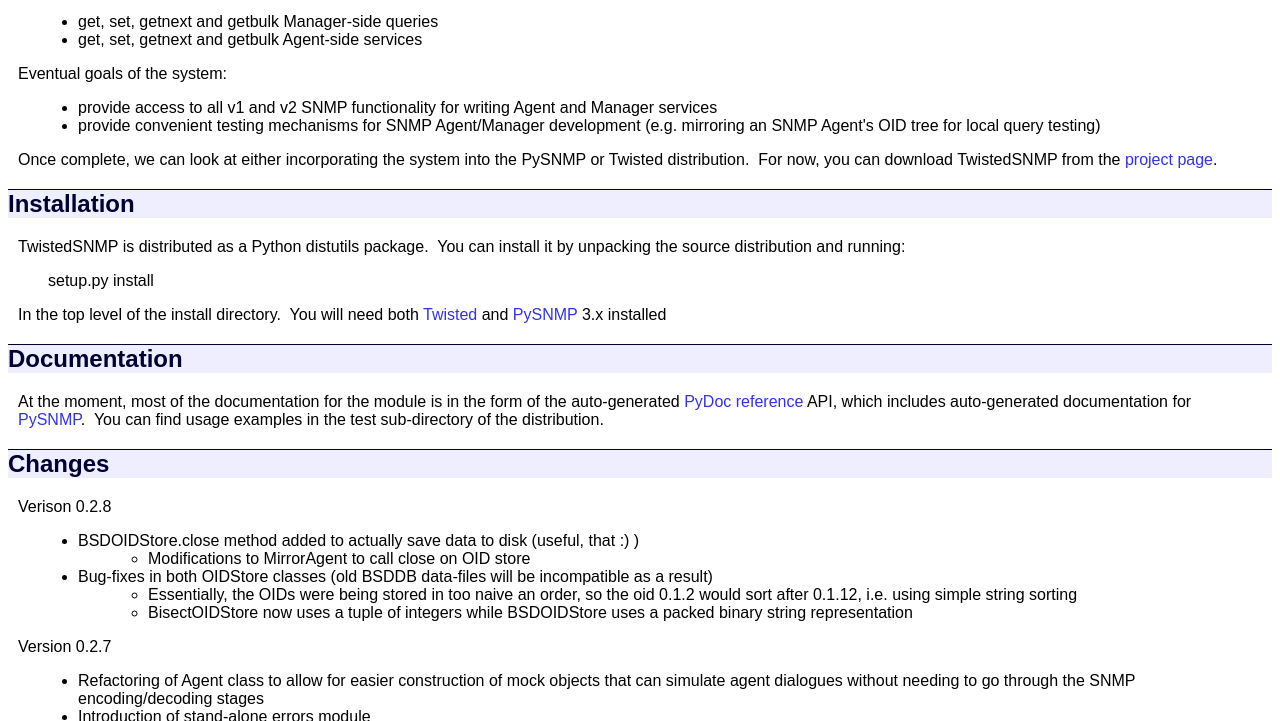
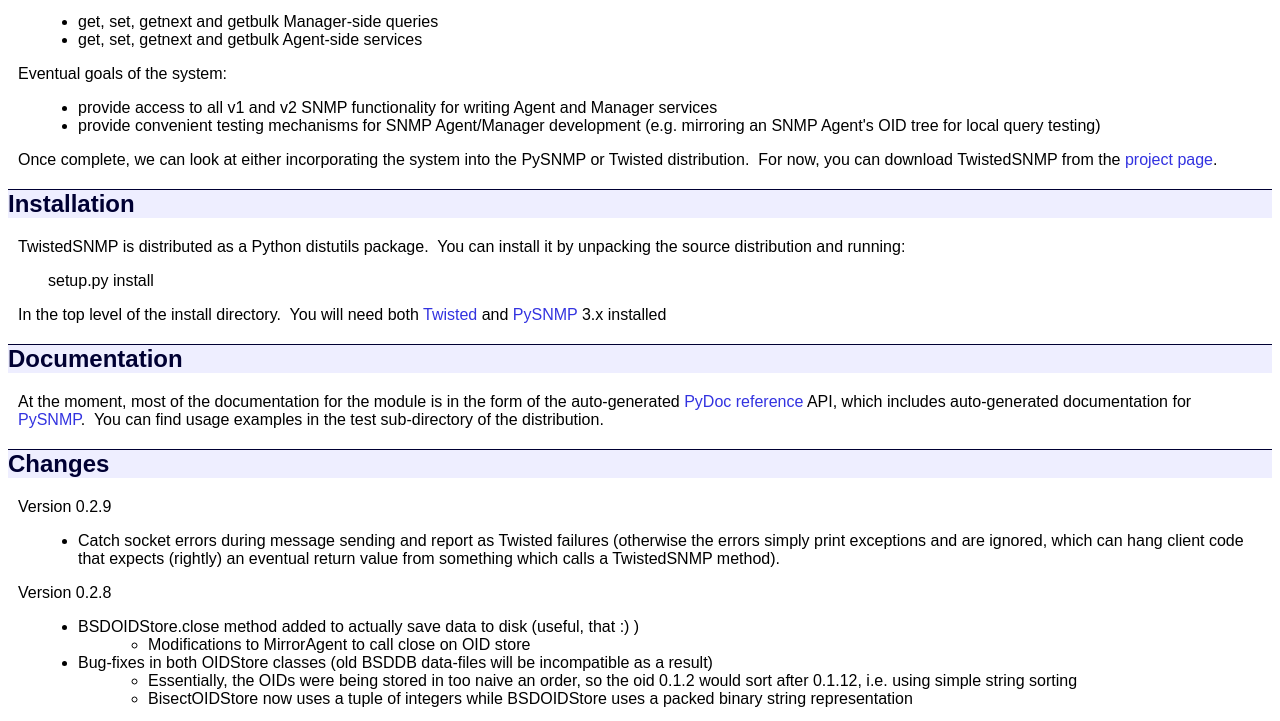
Before and after one commit to mcfletch/twistedsnmp, a plain HTML site: page doc/index.html in a window 1280 px wide. Shown: the part 88-809 px from the top of the page. Drawn offline with Linux system fonts and the light colour scheme.

Commit message:
Version 0.2.9 notes and version bump

```diff
--- a/doc/index.html
+++ b/doc/index.html
@@ -40,8 +40,18 @@ can install it by unpacking the source distribution and running:<br>
 
 
 <h2>Changes</h2>
-<p>Verison 0.2.8<br>
+<p>Version 0.2.9<br>
 </p>
+<ul>
+  <li>Catch socket errors during message sending and report as Twisted
+failures (otherwise the errors simply print exceptions and are ignored,
+which can hang client code that expects (rightly) an eventual return
+value from something which calls a TwistedSNMP method).<br>
+  </li>
+</ul>
+<p>Version 0.2.8<br>
+</p>
+
 <ul>
   <li>BSDOIDStore.close method added to actually save data to disk (useful, that :) )</li>
 
```
Also changed, not shown: 1 other file.
